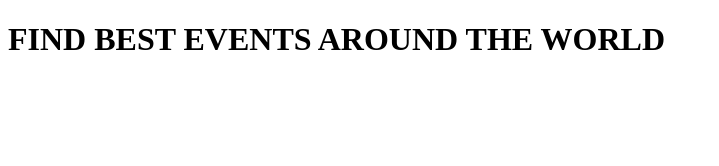
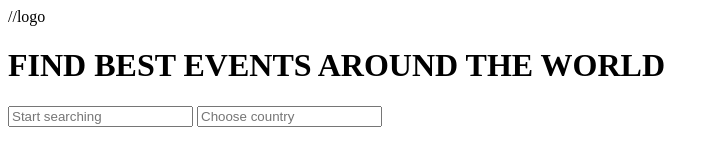
Before and after one commit to paliszoman/EventFinder, a plain HTML site: page index.html in a window 1280 px wide. Shown: the whole page, without its empty margins (0-719 px from the left). Drawn offline with Linux system fonts and the light colour scheme.

Commit message:
Deploying to gh-pages from @ paliszoman/EventFinder@5738717e8007b0a6198f1394c99cc0eccbb091a6 🚀

```diff
--- a/index.html
+++ b/index.html
@@ -1 +1 @@
-<!DOCTYPE html><html lang="ru"><head><meta charset="utf-8"><meta name="viewport" content="width=device-width, initial-scale=1.0"><title>Page title</title><link rel="stylesheet" href="/EventFinder/index.569a4d11.css"><script type="module" src="/EventFinder/index.cdc84ddc.js"></script><script src="/EventFinder/index.6c2642bc.js" nomodule="" defer></script></head><body>  <header> <h1>FIND BEST EVENTS AROUND THE WORLD</h1> </header>  </body></html>
+<!DOCTYPE html><html lang="ru"><head><meta charset="utf-8"><meta name="viewport" content="width=device-width, initial-scale=1.0"><title>Page title</title><link rel="stylesheet" href="/EventFinder/index.569a4d11.css"><script type="module" src="/EventFinder/index.cdc84ddc.js"></script><script src="/EventFinder/index.6c2642bc.js" nomodule="" defer></script></head><body>  <header class="header"> //logo <h1 class="header__title">FIND BEST EVENTS AROUND THE WORLD</h1> <form class="header__form"> <input class="header__form-searching" type="text" placeholder="Start searching"> <input class="header__form-searching" type="text" placeholder="Choose country"> </form> </header>  </body></html>
```
